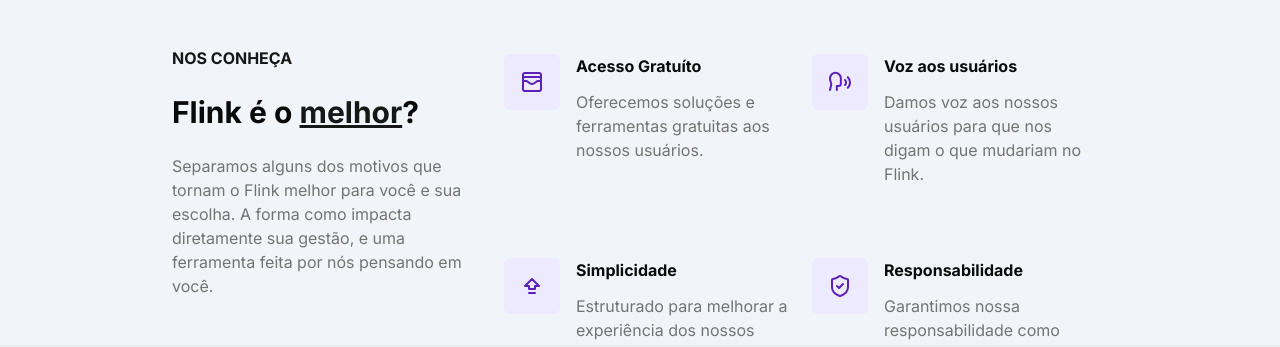
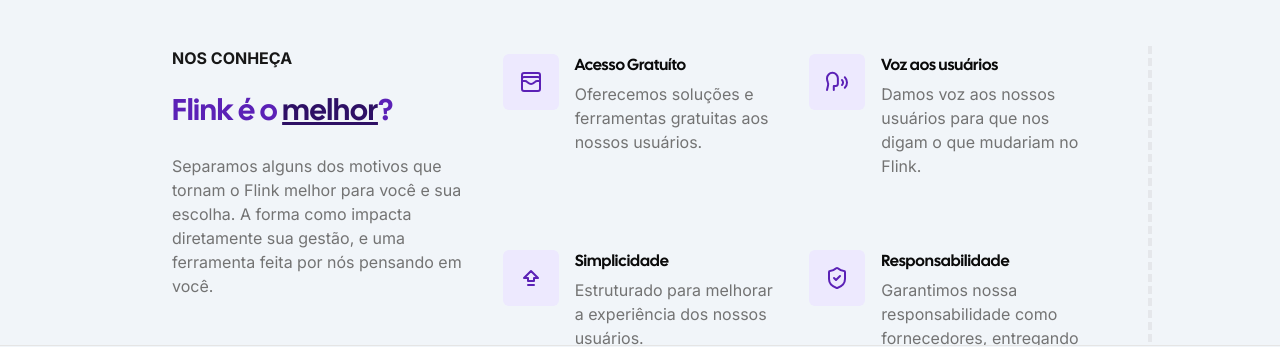
Before and after one commit to BrunoReCarmo/Task-Management, a Next.js app: page / in a window 1280 px wide. Shown: the part 386-733 px from the top of the page. Built offline with nearby package versions, Linux system fonts and the light colour scheme.

Commit message:
Landing Page (Fonts) [#20]

```diff
--- a/app/(advertising)/_components/features.tsx
+++ b/app/(advertising)/_components/features.tsx
@@ -1,5 +1,8 @@
-import { WalletCards, Speech, ArrowBigUpDash, ShieldCheck, Medal } from 'lucide-react'
 import React from 'react'
+import { WalletCards, Speech, ArrowBigUpDash, ShieldCheck } from 'lucide-react'
+
+import { cn } from '@/lib/utils';
+import { headlineFont } from '@/lib/font';
 
 const featureItems = [
     {
@@ -38,8 +41,8 @@
                         <p className="mb-6 font-bold uppercase text-primary dark:text-primary-400">
                             Nos conheça
                         </p>
-                        <h2 className="mb-6 text-3xl font-bold">
-                            Flink é o <u className="text-primary dark:text-primary-400">
+                        <h2 className={cn("mb-6 text-3xl font-bold text-violet-800", headlineFont.className)}>
+                            Flink é o <u className="text-violet-950 dark:text-primary-400">
                                 melhor</u>?
                         </h2>
 
@@ -61,7 +64,7 @@
                                             </div>
                                         </div>
                                         <div className="ml-4 grow">
-                                            <p className="mb-3 font-bold">{item.title}</p>
+                                            <p className={cn("mb-1 font-bold text-md", headlineFont.className)}>{item.title}</p>
                                             <p className="text-neutral-500 dark:text-neutral-300">
                                                 {item.description}
                                             </p>
--- a/app/(advertising)/page.tsx
+++ b/app/(advertising)/page.tsx
@@ -9,7 +9,9 @@
                 <Hero />
                 <Illustration />
             </div>
-            <Features />
+            <div className="border-dashed border-r-4 border-gray-200">
+                <Features />
+            </div>
         </div>
     );
 };
```
